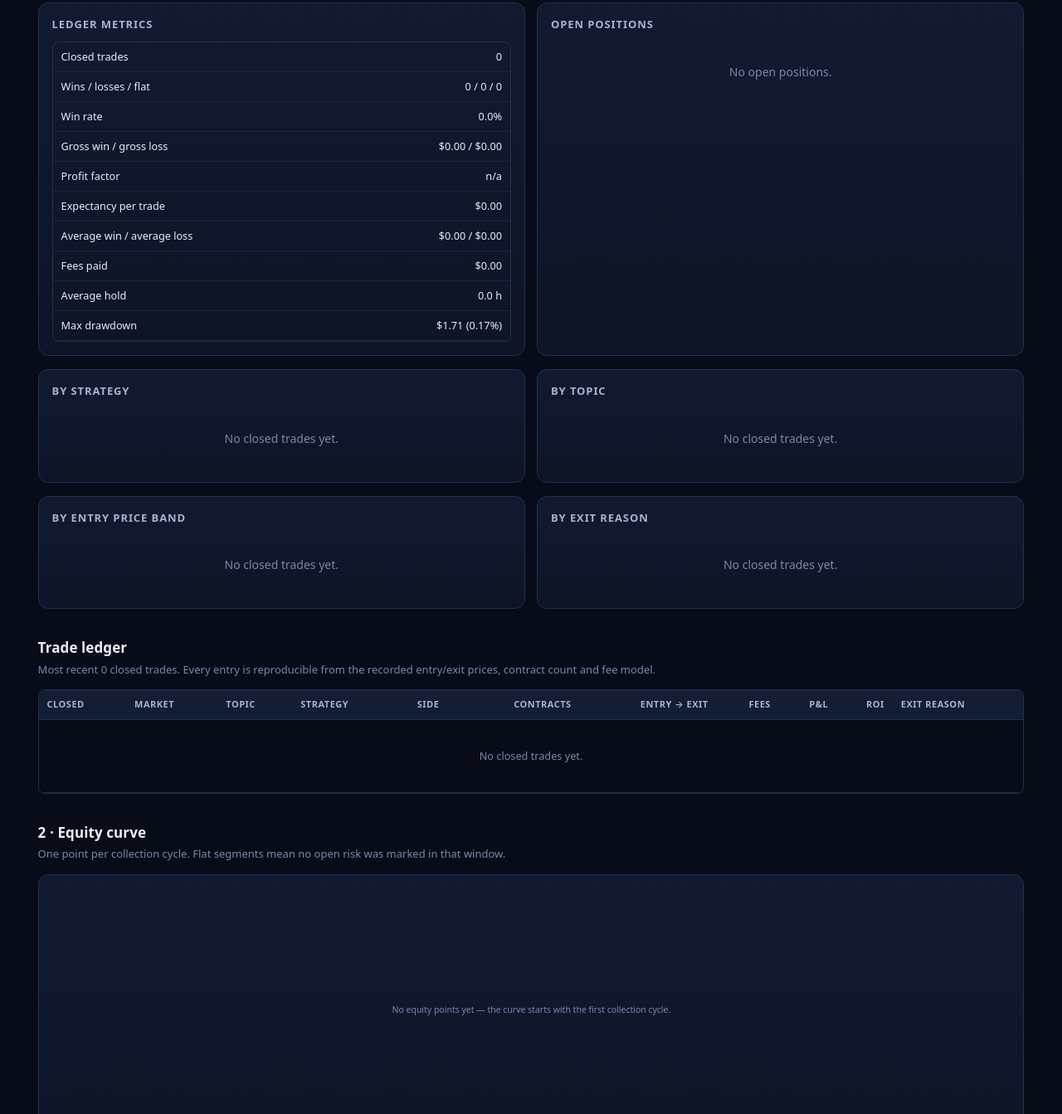
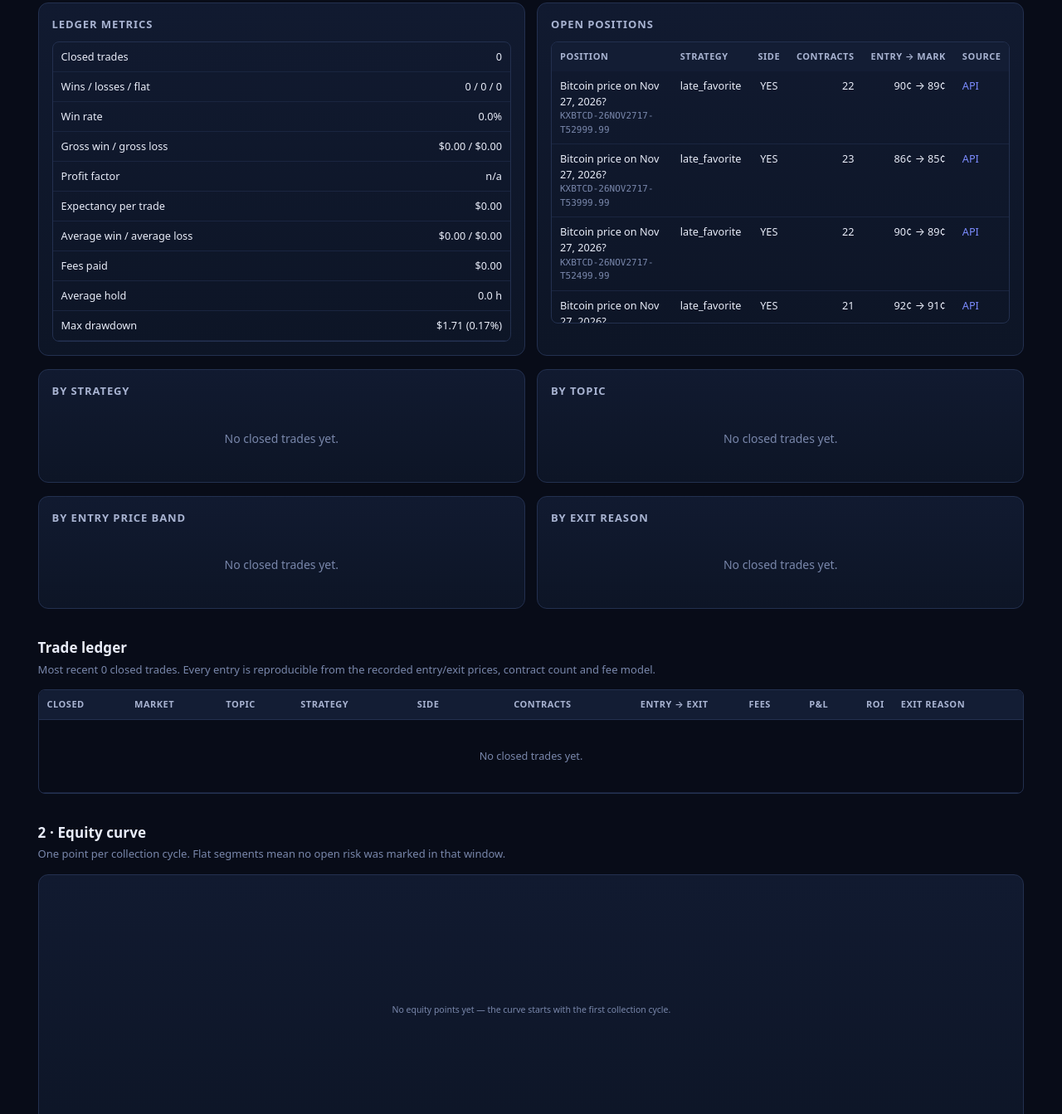
Before and after one commit to kanlerxz87-cyber/Tradebot1, a website: page docs/desk/portfolio.html in a window 1280 px wide. Shown: the part 607-1950 px from the top of the page at 83% size. Drawn offline with Linux system fonts and the light colour scheme.

Commit message:
fix(portfolio): the open-positions table now agrees with its own headline
The published portfolio page said '12 positions' in the headline card and
'No open positions.' in the table directly beneath it. Both describe the same book.

docs/desk/data/paper.json is written without the position rows; latest.json carries
them under paper.open_positions. build_portfolio_static() read only the first file,
so the count came from one source and the table from another.

It now falls back to latest.json -> paper.open_positions, so the page lists all 12
open positions with entry, mark and a per-row source link.

Recorded as A11 in COORDINATION.md.

Co-authored-by: arena-agent <297053741+arena-agent@users.noreply.github.com>

```diff
--- a/docs/desk/portfolio.html
+++ b/docs/desk/portfolio.html
@@ -61,7 +61,93 @@
     <div class="table-wrap" style="max-height:none"><table><tbody><tr><td>Closed trades</td><td class="num">0</td></tr><tr><td>Wins / losses / flat</td><td class="num">0 / 0 / 0</td></tr><tr><td>Win rate</td><td class="num">0.0%</td></tr><tr><td>Gross win / gross loss</td><td class="num">$0.00 / $0.00</td></tr><tr><td>Profit factor</td><td class="num">n/a</td></tr><tr><td>Expectancy per trade</td><td class="num">$0.00</td></tr><tr><td>Average win / average loss</td><td class="num">$0.00 / $0.00</td></tr><tr><td>Fees paid</td><td class="num">$0.00</td></tr><tr><td>Average hold</td><td class="num">0.0 h</td></tr><tr><td>Max drawdown</td><td class="num">$1.71 (0.17%)</td></tr></tbody></table></div>
   </div>
   <div class="card"><h3>Open positions</h3>
-    <div class="empty">No open positions.</div>
+    <div class="table-wrap" style="max-height:340px"><table>
+<thead><tr><th>Position</th><th>Strategy</th><th class="center">Side</th><th class="num">Contracts</th><th class="num">Entry → mark</th><th>Source</th></tr></thead>
+<tbody><tr>
+  <td><span class="title">Bitcoin price on Nov 27, 2026?</span><div class="meta mono">KXBTCD-26NOV2717-T52999.99</div></td>
+  <td>late_favorite</td>
+  <td class="center">YES</td>
+  <td class="num">22</td>
+  <td class="num">90¢ → 89¢</td>
+  <td><a href="https://external-api.kalshi.com/trade-api/v2/markets/KXBTCD-26NOV2717-T52999.99" target="_blank" rel="noopener">API</a></td>
+</tr><tr>
+  <td><span class="title">Bitcoin price on Nov 27, 2026?</span><div class="meta mono">KXBTCD-26NOV2717-T53999.99</div></td>
+  <td>late_favorite</td>
+  <td class="center">YES</td>
+  <td class="num">23</td>
+  <td class="num">86¢ → 85¢</td>
+  <td><a href="https://external-api.kalshi.com/trade-api/v2/markets/KXBTCD-26NOV2717-T53999.99" target="_blank" rel="noopener">API</a></td>
+</tr><tr>
+  <td><span class="title">Bitcoin price on Nov 27, 2026?</span><div class="meta mono">KXBTCD-26NOV2717-T52499.99</div></td>
+  <td>late_favorite</td>
+  <td class="center">YES</td>
+  <td class="num">22</td>
+  <td class="num">90¢ → 89¢</td>
+  <td><a href="https://external-api.kalshi.com/trade-api/v2/markets/KXBTCD-26NOV2717-T52499.99" target="_blank" rel="noopener">API</a></td>
+</tr><tr>
+  <td><span class="title">Bitcoin price on Nov 27, 2026?</span><div class="meta mono">KXBTCD-26NOV2717-T51999.99</div></td>
+  <td>late_favorite</td>
+  <td class="center">YES</td>
+  <td class="num">21</td>
+  <td class="num">92¢ → 91¢</td>
+  <td><a href="https://external-api.kalshi.com/trade-api/v2/markets/KXBTCD-26NOV2717-T51999.99" target="_blank" rel="noopener">API</a></td>
+</tr><tr>
+  <td><span class="title">Bitcoin price on Nov 22, 2026?</span><div class="meta mono">KXBTCD-26NOV2217-T57749.99</div></td>
+  <td>late_favorite</td>
+  <td class="center">YES</td>
+  <td class="num">23</td>
+  <td class="num">86¢ → 86¢</td>
+  <td><a href="https://external-api.kalshi.com/trade-api/v2/markets/KXBTCD-26NOV2217-T57749.99" target="_blank" rel="noopener">API</a></td>
+</tr><tr>
+  <td><span class="title">Bitcoin price on Nov 22, 2026?</span><div class="meta mono">KXBTCD-26NOV2203-T58799.99</div></td>
+  <td>late_favorite</td>
+  <td class="center">YES</td>
+  <td class="num">22</td>
+  <td class="num">88¢ → 99¢</td>
+  <td><a href="https://external-api.kalshi.com/trade-api/v2/markets/KXBTCD-26NOV2203-T58799.99" target="_blank" rel="noopener">API</a></td>
+</tr><tr>
+  <td><span class="title">Bitcoin price on Nov 22, 2026?</span><div class="meta mono">KXBTCD-26NOV2217-T57499.99</div></td>
+  <td>late_favorite</td>
+  <td class="center">YES</td>
+  <td class="num">22</td>
+  <td class="num">89¢ → 89¢</td>
+  <td><a href="https://external-api.kalshi.com/trade-api/v2/markets/KXBTCD-26NOV2217-T57499.99" target="_blank" rel="noopener">API</a></td>
+</tr><tr>
+  <td><span class="title">Bitcoin price on Nov 22, 2026?</span><div class="meta mono">KXBTCD-26NOV2217-T56999.99</div></td>
+  <td>late_favorite</td>
+  <td class="center">YES</td>
+  <td class="num">21</td>
+  <td class="num">94¢ → 93¢</td>
+  <td><a href="https://external-api.kalshi.com/trade-api/v2/markets/KXBTCD-26NOV2217-T56999.99" target="_blank" rel="noopener">API</a></td>
+</tr><tr>
+  <td><span class="title">Bitcoin price on Nov 22, 2026?</span><div class="meta mono">KXBTCD-26NOV2217-T57249.99</div></td>
+  <td>late_favorite</td>
+  <td class="center">YES</td>
+  <td class="num">21</td>
+  <td class="num">91¢ → 91¢</td>
+  <td><a href="https://external-api.kalshi.com/trade-api/v2/markets/KXBTCD-26NOV2217-T57249.99" target="_blank" rel="noopener">API</a></td>
+</tr><tr>
+  <td><span class="title">Bitcoin price on Nov 22, 2026?</span><div class="meta mono">KXBTCD-26NOV2217-T56499.99</div></td>
+  <td>late_favorite</td>
+  <td class="center">YES</td>
+  <td class="num">20</td>
+  <td class="num">96¢ → 96¢</td>
+  <td><a href="https://external-api.kalshi.com/trade-api/v2/markets/KXBTCD-26NOV2217-T56499.99" target="_blank" rel="noopener">API</a></td>
+</tr><tr>
+  <td><span class="title">Bitcoin price on Nov 22, 2026?</span><div class="meta mono">KXBTCD-26NOV2217-T56749.99</div></td>
+  <td>late_favorite</td>
+  <td class="center">YES</td>
+  <td class="num">20</td>
+  <td class="num">96¢ → 95¢</td>
+  <td><a href="https://external-api.kalshi.com/trade-api/v2/markets/KXBTCD-26NOV2217-T56749.99" target="_blank" rel="noopener">API</a></td>
+</tr><tr>
+  <td><span class="title">Bitcoin price on Nov 22, 2026?</span><div class="meta mono">KXBTCD-26NOV2203-T58699.99</div></td>
+  <td>late_favorite</td>
+  <td class="center">YES</td>
+  <td class="num">21</td>
+  <td class="num">95¢ → 99¢</td>
+  <td><a href="https://external-api.kalshi.com/trade-api/v2/markets/KXBTCD-26NOV2203-T58699.99" target="_blank" rel="noopener">API</a></td>
+</tr></tbody></table></div>
   </div>
 </div>
 
```
Also changed, not shown: COORDINATION.md (+1 -0 lines), 1 other file.
